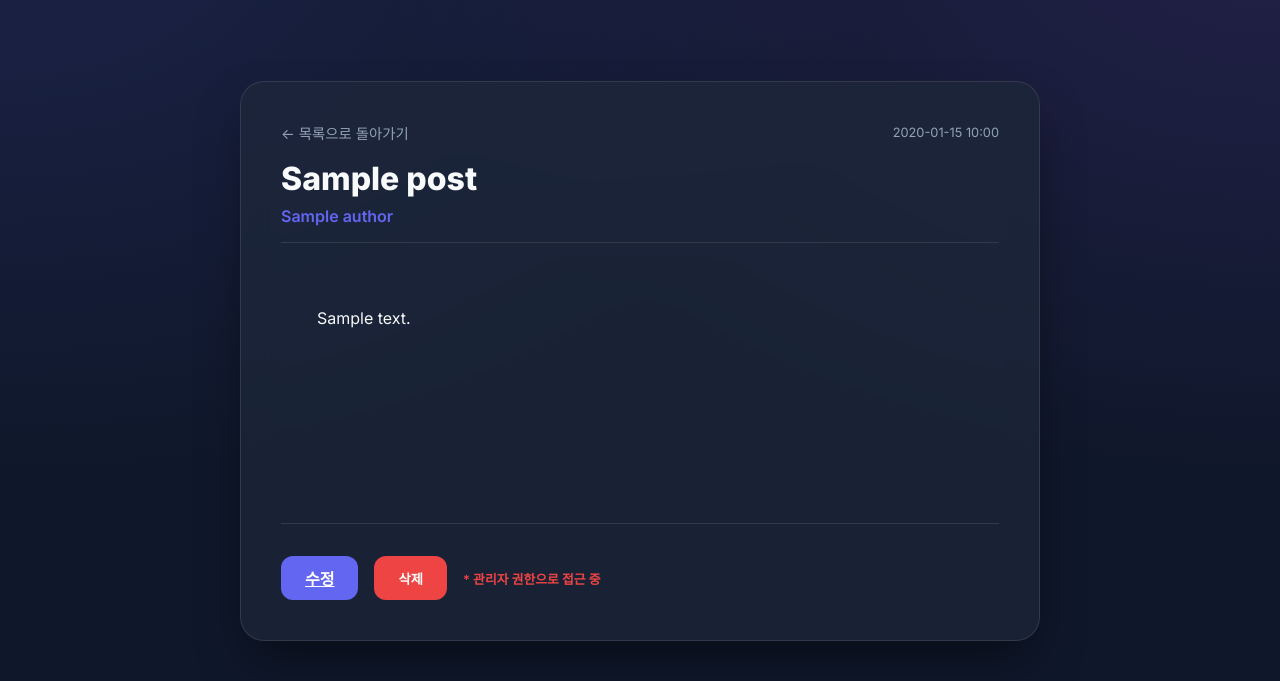
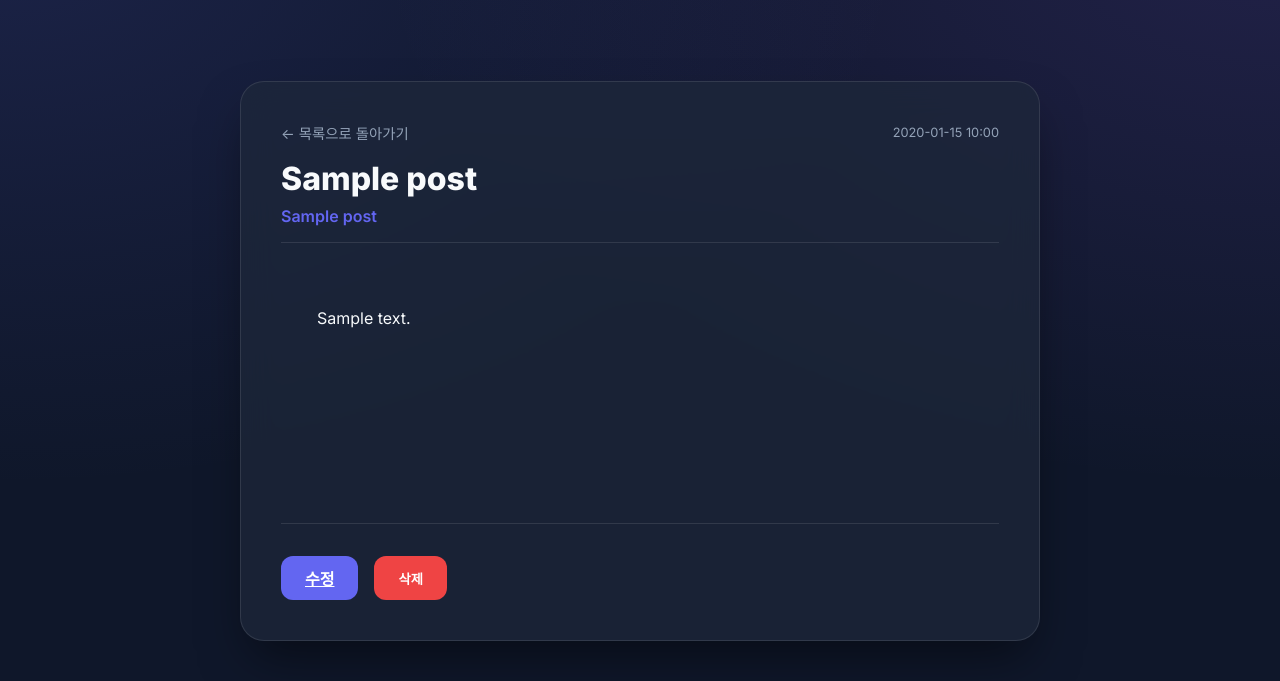
Before and after one commit to cjmin2008-hash/hyyum, a Flask app: template templates/post_detail.html in a window 1280 px wide. Shown: the part 78-759 px from the top of the page. Run offline with Flask 3, Linux system fonts and the light colour scheme; the visitor is signed in with stand-in values (Sample User, id 1); the template is opened without the code that fills it: most values are stand-ins (such as "Sample title", 1, 10 or a date in 2020).

Commit message:
Fix: resolve 500 error in post_detail by using correct field names

```diff
--- a/templates/post_detail.html
+++ b/templates/post_detail.html
@@ -13,10 +13,7 @@
 
     <div
         style="display: flex; align-items: center; gap: 0.5rem; margin-bottom: 2rem; padding-bottom: 1rem; border-bottom: 1px solid var(--glass-border);">
-        <span style="font-weight: 600; color: var(--primary);">{{ post.author.name }}</span>
-        {% if post.author.is_admin %}
-        <span class="admin-badge" style="margin-left: 0;">ADMIN</span>
-        {% endif %}
+        <span style="font-weight: 600; color: var(--primary);">{{ post.author_name }}</span>
     </div>
 
     <div
@@ -24,7 +21,7 @@
         {{ post.content }}
     </div>
 
-    {% if current_user.is_authenticated and (post.author == current_user or current_user.is_admin) %}
+    {% if current_user.is_authenticated and (post.author_id == current_user.id or current_user.is_admin) %}
     <div style="display: flex; gap: 1rem; border-top: 1px solid var(--glass-border); padding-top: 2rem;">
         <a href="{{ url_for('main.update_post', post_id=post.id) }}" class="btn"
             style="width: auto; padding: 0.6rem 1.5rem; margin-top: 0;">수정</a>
@@ -34,7 +31,7 @@
         <form id="delete-form" action="{{ url_for('main.delete_post', post_id=post.id) }}" method="POST"
             style="display: none;"></form>
 
-        {% if current_user.is_admin and post.author != current_user %}
+        {% if current_user.is_admin and post.author_id != current_user.id %}
         <span style="display: flex; align-items: center; color: var(--danger); font-size: 0.8rem; font-weight: 600;">*
             관리자 권한으로 접근 중</span>
         {% endif %}
```
